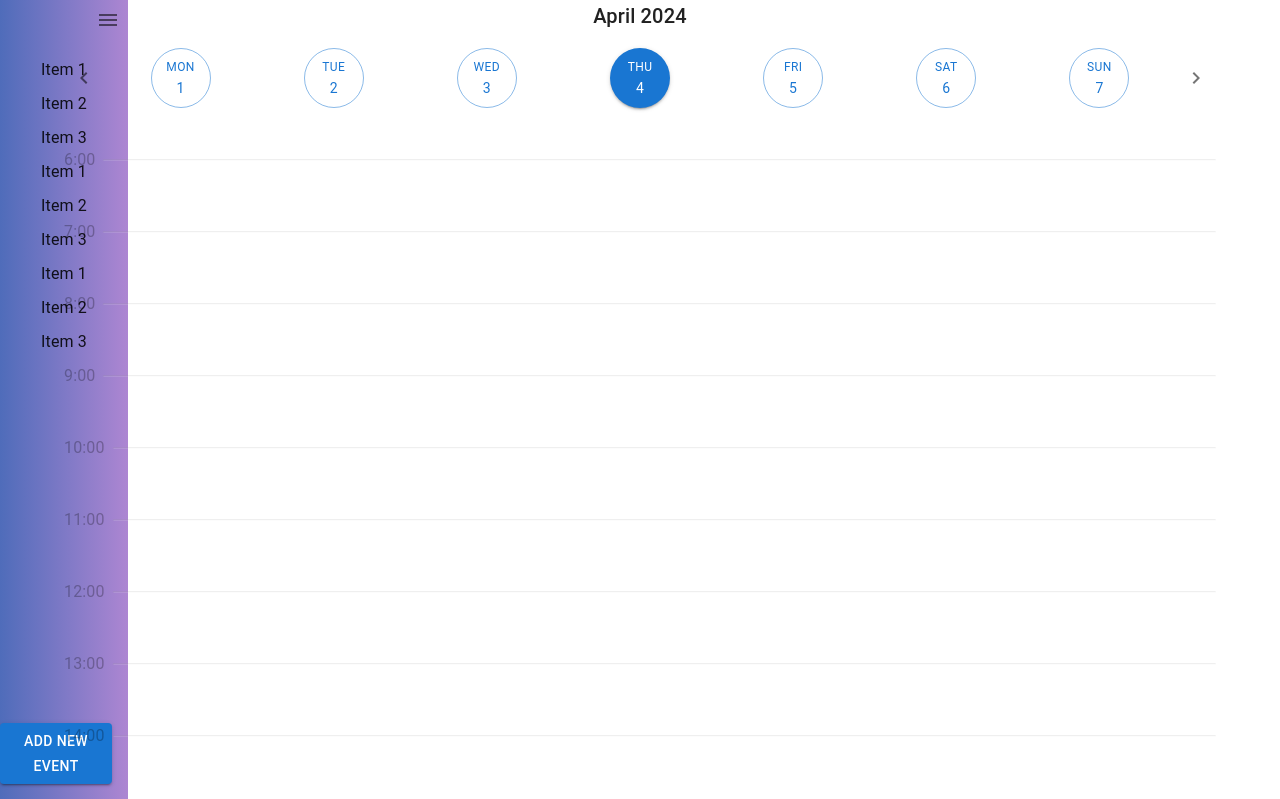
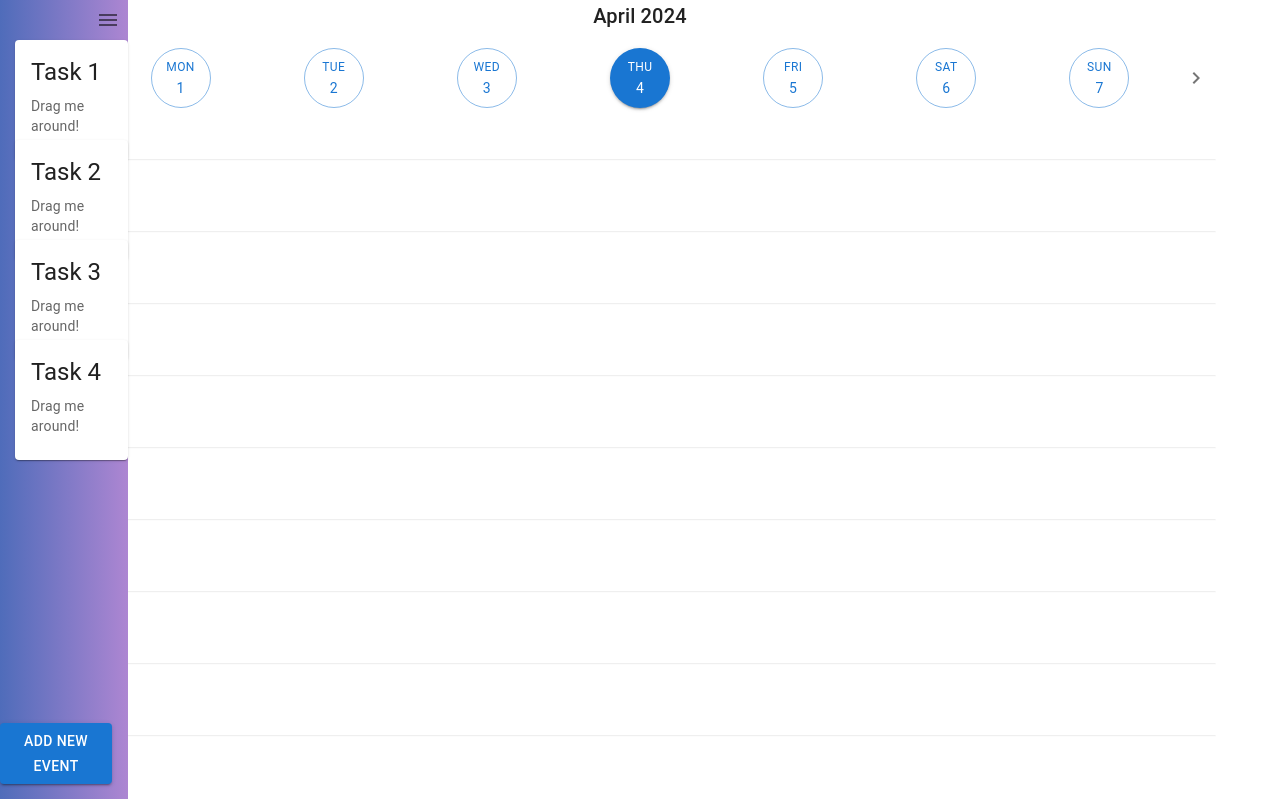
Before and after one commit to TheHQ98/BitBridge, a React (Vite) app in the folder Web/: page / in a window 1280 px wide. Shown: the top 799 px of the page. Built offline with nearby package versions, Linux system fonts and the light colour scheme.

Commit message:
DraggableCard component start

```diff
--- a/Web/src/components/Header.tsx
+++ b/Web/src/components/Header.tsx
@@ -1,23 +1,19 @@
-import React, { useState } from 'react';
-import { Drawer, List, ListItem, ListItemIcon, ListItemText, IconButton, Box } from '@mui/material';
+import { useState } from 'react';
+import { List, ListItem, IconButton, Box, ListItemText } from '@mui/material';
 import MenuIcon from '@mui/icons-material/Menu';
 import AddEvent from "./AddEvent.tsx";
-import { useNavigate } from 'react-router-dom';
+import { To, useNavigate} from 'react-router-dom';
+import {DndContext} from "@dnd-kit/core";
+import DraggableCard from "./DraggableCard.tsx";
+import DraggableContianer from "./DraggableContianer.tsx";
+import CardsContainer from "./DraggableContianer.tsx";
 
 export default function Header() {
-    const [isOpen, setIsOpen] = useState(false);
+    const [, setIsOpen] = useState(false);
     const [isWide, setIsWide] = useState(false); // 新增状态用于控制宽度
 
     const navigate = useNavigate();
-
-    const toggleDrawer = (open) => (event) => {
-        if (event.type === 'keydown' && (event.key === 'Tab' || event.key === 'Shift')) {
-            return;
-        }
-        setIsOpen(open);
-    };
-
-    const handleNavigate = (path) => {
+    const handleNavigate = (path: To) => {
         navigate(path);
         setIsOpen(false);
     };
@@ -39,6 +35,7 @@ export default function Header() {
                 display: 'flex',
                 flexDirection: 'column',
                 alignItems: 'center', // 将内容水平居中
+                zIndex:2000
             }}
         >
             <Box
@@ -47,17 +44,26 @@ export default function Header() {
                     width: '100%', // 使滚动区域填满 Header 宽度
                 }}
             >
-                <List>
-                    <ListItem sx={{ height: '3vw' }} />
-                    {['Item 1', 'Item 2', 'Item 3', 'Item 1', 'Item 2', 'Item 3', 'Item 1', 'Item 2', 'Item 3'].map((text, index) => (
-                        <ListItem button key={text} onClick={() => handleNavigate(`/path${index + 1}`)}>
-                            <ListItemText sx = {{
-                                textAlign: 'center',
-                                height: isWide ? '3vw' : '10px',
-                            }} primary={text}/>
-                        </ListItem>
-                    ))}
-                </List>
+                <div>
+                    <CardsContainer/>
+                </div>
+
+                {/*<DndContext>*/}
+                {/*    <DraggableCard id="1" content="Task 1" />*/}
+                {/*    <DraggableCard id="2" content="Task 2" />*/}
+                {/*    /!* Add more draggable cards as needed *!/*/}
+                {/*</DndContext>*/}
+                {/*<List>*/}
+                {/*    <ListItem sx={{ height: '3vw' }} />*/}
+                {/*    {['Item 1', 'Item 2', 'Item 3', 'Item 1', 'Item 2', 'Item 3', 'Item 1', 'Item 2', 'Item 3'].map((text, index) => (*/}
+                {/*        <ListItem button key={text} onClick={() => handleNavigate(`/path${index + 1}`)}>*/}
+                {/*            <ListItemText sx = {{*/}
+                {/*                textAlign: 'center',*/}
+                {/*                height: isWide ? '3vw' : '10px',*/}
+                {/*            }} primary={text}/>*/}
+                {/*        </ListItem>*/}
+                {/*    ))}*/}
+                {/*</List>*/}
             </Box>
             <Box
                 sx={{
```
